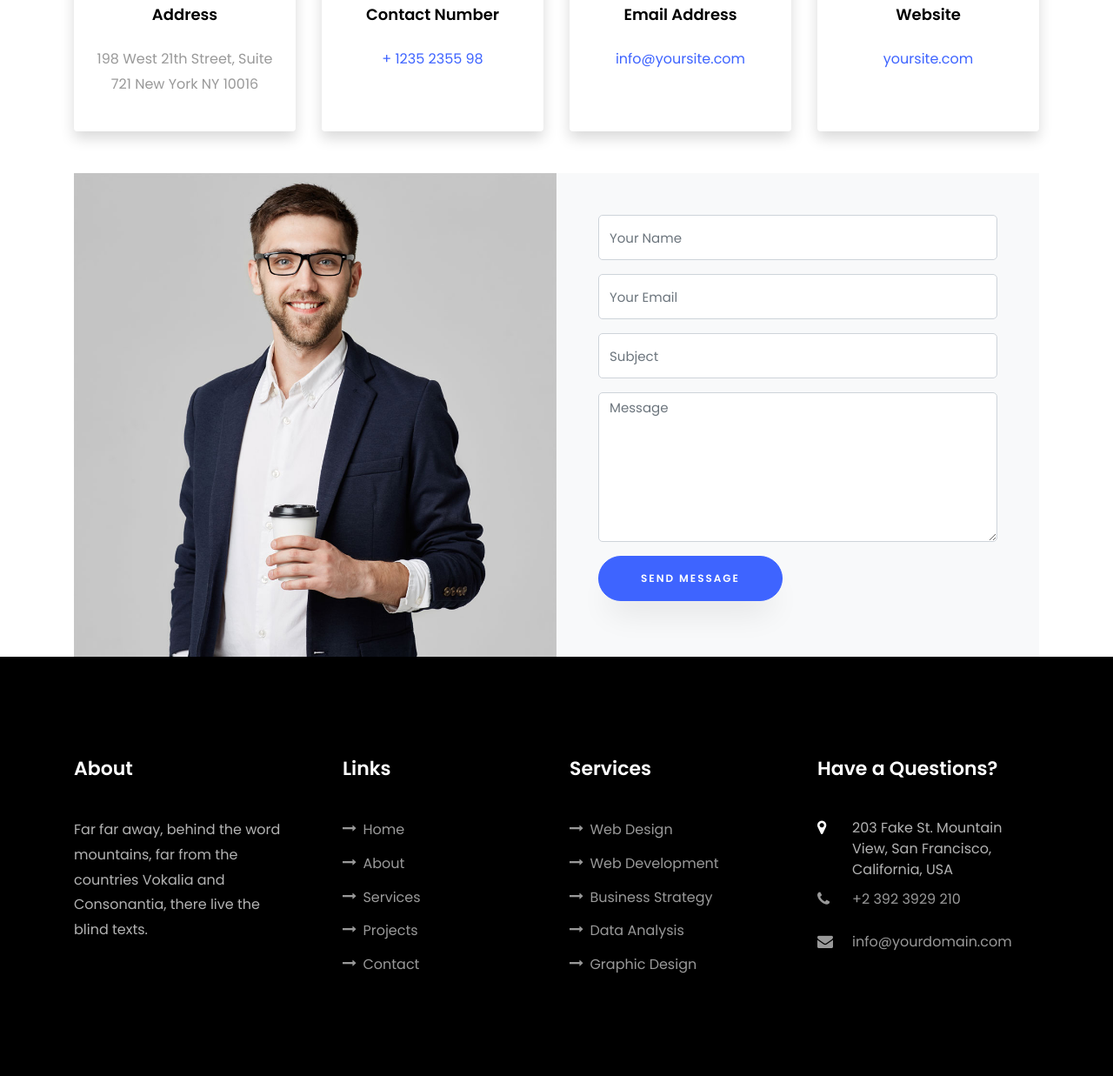
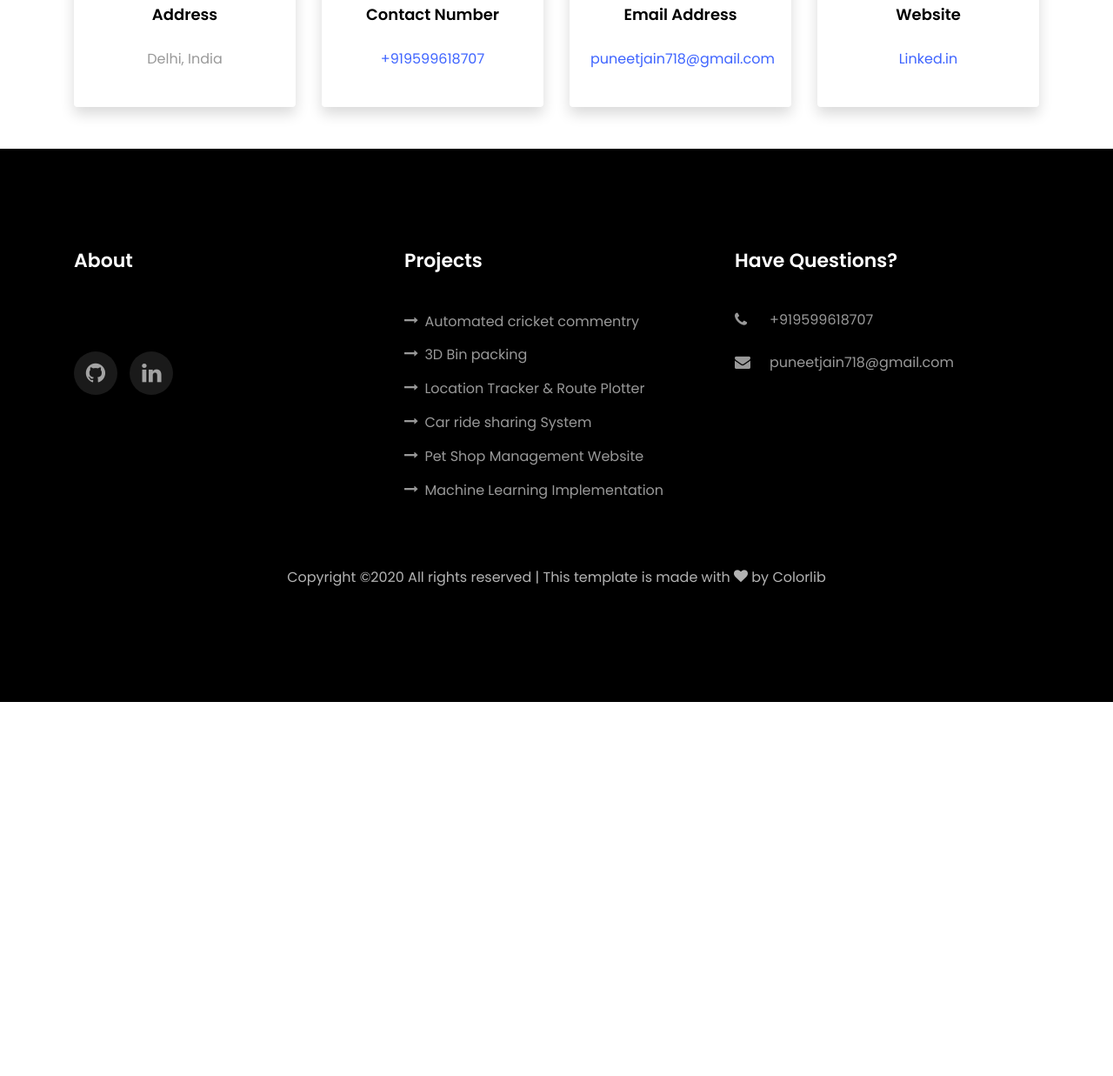
Before and after one commit to Puneet-Jain-18/Puneet-Jain-18.github.io, a plain HTML site: page index.html in a window 1280 px wide. Shown: the part 6318-7555 px from the top of the page at 87% size. After the commit the page ends 7125 px from the top, so only its background shows below. Drawn offline with Linux system fonts and the light colour scheme; files whose address does not match are found by name.

Commit message:
removed redundent parts

```diff
--- a/index.html
+++ b/index.html
@@ -400,11 +400,11 @@
     </section>
 
     <section class="ftco-section" id="projects-section">
-    	<div class="container-fluid px-md-5" id="page-4" class= "page four">
+    	<div class="container-fluid px-md-5">
     		<div class="row justify-content-center py-5 mt-5">
           <div class="col-md-12 heading-section text-center ftco-animate">
           	<h1 class="big big-2">Projects</h1>
-            <h2 class="mb-4">Projects</h2>
+            <h2 class="mb-4"  id="page-4" class= "page four">Projects</h2>
             <p>Various Softwares built to learn new skills and develop real life usable softwares</p>
           </div>
         </div>
@@ -522,7 +522,7 @@
           		</div>
           		<div>
 	          		<h3 class="mb-4">Address</h3>
-		            <p>198 West 21th Street, Suite 721 New York NY 10016</p>
+		            <p>Delhi, India</p>
 		          </div>
 	          </div>
           </div>
@@ -533,7 +533,7 @@
           		</div>
           		<div>
 	          		<h3 class="mb-4">Contact Number</h3>
-		            <p><a href="tel://1234567920">+ 1235 2355 98</a></p>
+		            <p><a href="tel:+919599618707">+919599618707</a></p>
 	            </div>
 	          </div>
           </div>
@@ -544,7 +544,7 @@
           		</div>
           		<div>
 	          		<h3 class="mb-4">Email Address</h3>
-		            <p><a href="mailto:info@yoursite.com">info@yoursite.com</a></p>
+		            <p><a href="mailto:puneetjain718@gmail.com">puneetjain718@gmail.com</a></p>
 		          </div>
 	          </div>
           </div>
@@ -555,37 +555,15 @@
           		</div>
           		<div>
 	          		<h3 class="mb-4">Website</h3>
-		            <p><a href="#">yoursite.com</a></p>
+		            <p><a href="https://www.linkedin.com/in/puneetjain18/">Linked.in</a></p>
 	            </div>
 	          </div>
           </div>
         </div>
 
-        <div class="row no-gutters block-9">
-          <div class="col-md-6 order-md-last d-flex">
-            <form action="#" class="bg-light p-4 p-md-5 contact-form">
-              <div class="form-group">
-                <input type="text" class="form-control" placeholder="Your Name">
-              </div>
-              <div class="form-group">
-                <input type="text" class="form-control" placeholder="Your Email">
-              </div>
-              <div class="form-group">
-                <input type="text" class="form-control" placeholder="Subject">
-              </div>
-              <div class="form-group">
-                <textarea name="" id="" cols="30" rows="7" class="form-control" placeholder="Message"></textarea>
-              </div>
-              <div class="form-group">
-                <input type="submit" value="Send Message" class="btn btn-primary py-3 px-5">
-              </div>
-            </form>
 
-          </div>
 
-          <div class="col-md-6 d-flex">
-          	<div class="img" style="background-image: url(images/about.jpg);"></div>
-          </div>
+
         </div>
       </div>
     </section>
@@ -597,46 +575,35 @@
           <div class="col-md">
             <div class="ftco-footer-widget mb-4">
               <h2 class="ftco-heading-2">About</h2>
-              <p>Far far away, behind the word mountains, far from the countries Vokalia and Consonantia, there live the blind texts.</p>
+              <p></p>
               <ul class="ftco-footer-social list-unstyled float-md-left float-lft mt-5">
-                <li class="ftco-animate"><a href="#"><span class="icon-twitter"></span></a></li>
-                <li class="ftco-animate"><a href="#"><span class="icon-facebook"></span></a></li>
-                <li class="ftco-animate"><a href="#"><span class="icon-instagram"></span></a></li>
+				<li class="ftco-animate"><a href="https://github.com/Puneet-Jain-18"><span class="icon-github"></span></a></li>
+				<li class="ftco-animate"><a href="https://www.linkedin.com/in/puneetjain18/"><span class="icon-linkedin"></span></a></li>
               </ul>
             </div>
           </div>
-          <div class="col-md">
-            <div class="ftco-footer-widget mb-4 ml-md-4">
-              <h2 class="ftco-heading-2">Links</h2>
-              <ul class="list-unstyled">
-                <li><a href="#"><span class="icon-long-arrow-right mr-2"></span>Home</a></li>
-                <li><a href="#"><span class="icon-long-arrow-right mr-2"></span>About</a></li>
-                <li><a href="#"><span class="icon-long-arrow-right mr-2"></span>Services</a></li>
-                <li><a href="#"><span class="icon-long-arrow-right mr-2"></span>Projects</a></li>
-                <li><a href="#"><span class="icon-long-arrow-right mr-2"></span>Contact</a></li>
-              </ul>
-            </div>
-          </div>
+
           <div class="col-md">
              <div class="ftco-footer-widget mb-4">
-              <h2 class="ftco-heading-2">Services</h2>
+              <h2 class="ftco-heading-2">Projects</h2>
               <ul class="list-unstyled">
-                <li><a href="#"><span class="icon-long-arrow-right mr-2"></span>Web Design</a></li>
-                <li><a href="#"><span class="icon-long-arrow-right mr-2"></span>Web Development</a></li>
-                <li><a href="#"><span class="icon-long-arrow-right mr-2"></span>Business Strategy</a></li>
-                <li><a href="#"><span class="icon-long-arrow-right mr-2"></span>Data Analysis</a></li>
-                <li><a href="#"><span class="icon-long-arrow-right mr-2"></span>Graphic Design</a></li>
-              </ul>
+                <li><a href="https://github.com/shawarmaKoders/Cricket_Shot_Commentry"><span class="icon-long-arrow-right mr-2"></span>Automated cricket commentry</a></li>
+                <li><a href="https://github.com/Puneet-Jain-18/3D-Packing"><span class="icon-long-arrow-right mr-2"></span>3D Bin packing</a></li>
+                <li><a href="https://github.com/Puneet-Jain-18/Here-Maps-Location-Tracker"><span class="icon-long-arrow-right mr-2"></span>Location Tracker & Route Plotter</a></li>
+                <li><a href="https://github.com/Puneet-Jain-18/Car-Ride-Sharing-System"><span class="icon-long-arrow-right mr-2"></span>Car ride sharing System</a></li>
+                <li><a href="https://github.com/Puneet-Jain-18/Pet_shop_management"><span class="icon-long-arrow-right mr-2"></span>Pet Shop Management Website</a></li>
+			  <li><a href="https://github.com/Puneet-Jain-18/R-ML"><span class="icon-long-arrow-right mr-2"></span>Machine Learning Implementation</a></li>
+
+			</ul>
             </div>
           </div>
           <div class="col-md">
             <div class="ftco-footer-widget mb-4">
-            	<h2 class="ftco-heading-2">Have a Questions?</h2>
+            	<h2 class="ftco-heading-2">Have Questions?</h2>
             	<div class="block-23 mb-3">
 	              <ul>
-	                <li><span class="icon icon-map-marker"></span><span class="text">203 Fake St. Mountain View, San Francisco, California, USA</span></li>
-	                <li><a href="#"><span class="icon icon-phone"></span><span class="text">+2 392 3929 210</span></a></li>
-	                <li><a href="#"><span class="icon icon-envelope"></span><span class="text">info@yourdomain.com</span></a></li>
+	               <li><a href="#"><span class="icon icon-phone"></span><span class="text">+919599618707</span></a></li>
+	                <li><a href="#"><span class="icon icon-envelope"></span><span class="text">puneetjain718@gmail.com</span></a></li>
 	              </ul>
 	            </div>
             </div>
```
